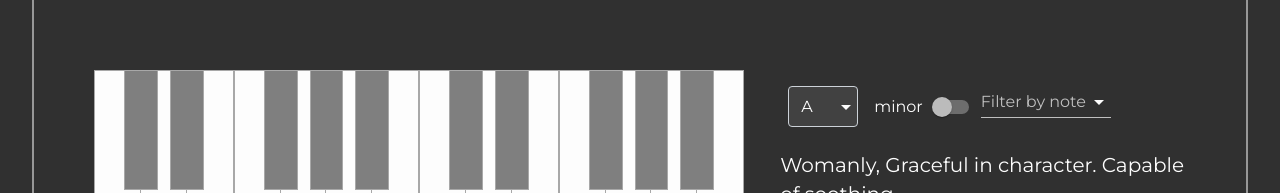
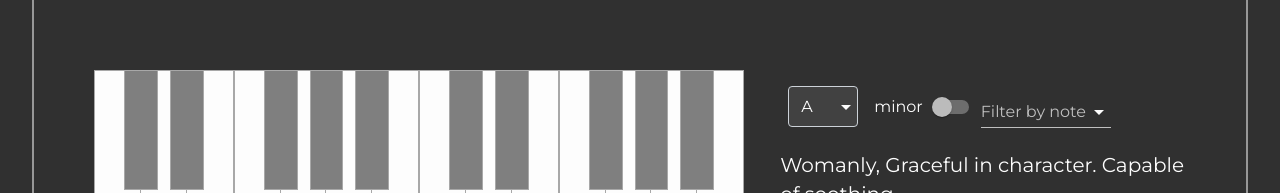
Before and after one commit to mindxploit/EasyChord, a React (Create React App) app: page / in a window 1280 px wide. Shown: the part 174-367 px from the top of the page. Built offline with nearby package versions, Linux system fonts and the light colour scheme.

Commit message:
little css fix margin filter

```diff
--- a/src/Components/FilterKey.js
+++ b/src/Components/FilterKey.js
@@ -58,7 +58,7 @@ const FilterKey = () => {
   }, [results])
 
   return (
-    <div>
+    <div style={{ marginTop: 10 }}>
       <FormControl style={{ width: 130 }}>
         <InputLabel id="key-checkbox">Filter by note</InputLabel>
         <Select
```
